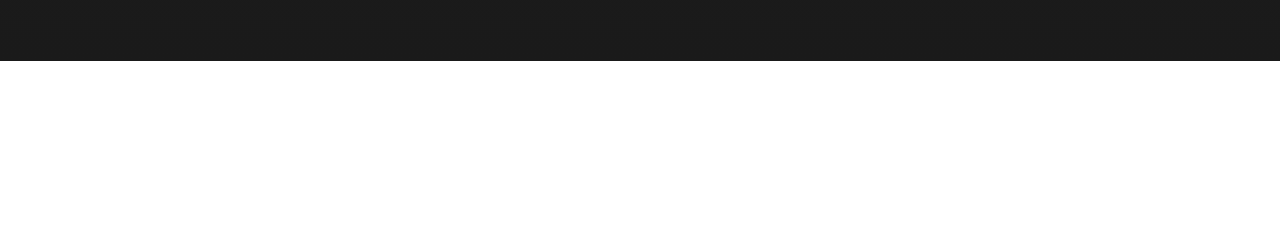
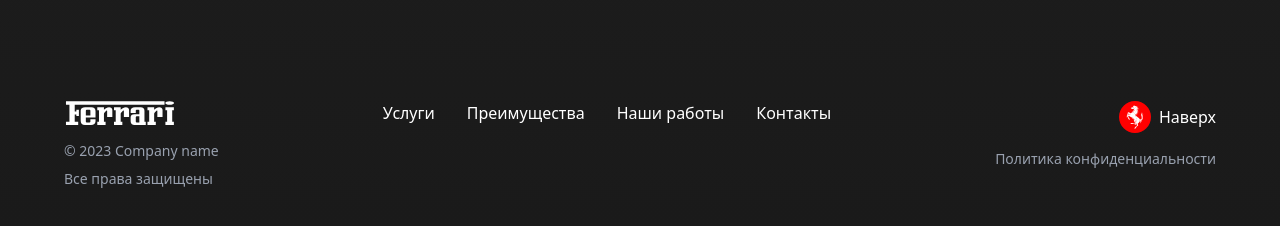
Before and after one commit to shohruxreimboyev4-ctrl/avto-f812, a website: page index.html in a window 1280 px wide. Shown: the part 3155-3381 px from the top of the page. Before the commit the page ends 3216 px from the top, so only its background shows below. Drawn offline with Linux system fonts and the light colour scheme.

Commit message:
footer done!

```diff
--- a/index.html
+++ b/index.html
@@ -468,9 +468,7 @@
 
       <section class="text-white py-16 px-4">
         <div class="max-w-6xl mx-auto">
-          <h2 class="text-3xl sm:text-4xl font-bold mb-8">
-            НАШИ РАБОТЫ
-          </h2>
+          <h2 class="text-3xl sm:text-4xl font-bold mb-8">НАШИ РАБОТЫ</h2>
 
           <div class="grid grid-cols-1 md:grid-cols-3 gap-8">
             <div class="group overflow-hidden rounded-lg shadow-lg">
@@ -572,11 +570,9 @@
         </div>
       </section>
 
-      <section class=" text-white py-16 px-4">
+      <section class="text-white py-16 px-4">
         <div class="max-w-6xl mx-auto">
-          <h2 class="text-3xl sm:text-4xl font-bold mb-8 ">
-            СПИСОК МОДЕЛЕЙ
-          </h2>
+          <h2 class="text-3xl sm:text-4xl font-bold mb-8">СПИСОК МОДЕЛЕЙ</h2>
 
           <div
             class="grid grid-cols-1 sm:grid-cols-2 lg:grid-cols-4 gap-6 mb-10"
@@ -686,6 +682,100 @@
           </div>
         </div>
       </section>
+
+      <footer class="text-white py-10 px-4">
+        <div class="max-w-6xl mx-auto">
+          <div class="hidden md:flex justify-between items-start">
+            <div>
+              <img
+                src="./img/footer-logo.svg"
+                alt="Ferrari logo"
+                class="w-28 mb-4"
+              />
+              <p class="text-sm text-gray-400 mb-2">© 2023 Company name</p>
+              <p class="text-sm text-gray-400">Все права защищены</p>
+            </div>
+
+            <nav class="flex space-x-8">
+              <a href="#" class="hover:text-red-400 transition-colors"
+                >Услуги</a
+              >
+              <a href="#" class="hover:text-red-400 transition-colors"
+                >Преимущества</a
+              >
+              <a href="#" class="hover:text-red-400 transition-colors"
+                >Наши работы</a
+              >
+              <a href="#" class="hover:text-red-400 transition-colors"
+                >Контакты</a
+              >
+            </nav>
+
+            <div class="flex flex-col items-end space-y-4">
+              <button
+                class="flex items-center gap-2 hover:text-red-400 transition-colors cursor-pointer"
+              >
+                <img
+                  src="./img/next 1.svg"
+                  alt="Back to top"
+                  class="w-8 h-8"
+                />
+                <span>Наверх</span>
+              </button>
+              <a
+                href="#"
+                class="text-sm text-gray-400 hover:text-red-400 transition-colors"
+                >Политика конфиденциальности</a
+              >
+            </div>
+          </div>
+
+          <div class="md:hidden space-y-6">
+            <div>
+              <img
+                src="./img/footer-logo.svg"
+                alt="Ferrari logo"
+                class="w-28 mb-4"
+              />
+              <p class="text-sm text-gray-400 mb-2">© 2023 Company name</p>
+              <p class="text-sm text-gray-400">Все права защищены</p>
+            </div>
+
+            <nav class="space-y-4">
+              <a href="#" class="block hover:text-red-400 transition-colors"
+                >Услуги</a
+              >
+              <a href="#" class="block hover:text-red-400 transition-colors"
+                >Преимущества</a
+              >
+              <a href="#" class="block hover:text-red-400 transition-colors"
+                >Наши работы</a
+              >
+              <a href="#" class="block hover:text-red-400 transition-colors"
+                >Контакты</a
+              >
+            </nav>
+
+            <div class="flex justify-between items-center">
+              <a
+                href="#"
+                class="text-sm text-gray-400 hover:text-red-400 transition-colors"
+                >Политика конфиденциальности</a
+              >
+              <button
+                class="flex items-center gap-2 hover:text-red-400 transition-colors cursor-pointer"
+              >
+                <img
+                  src="./img/next 1.svg"
+                  alt="Back to top"
+                  class="w-8 h-8"
+                />
+                <span>Наверх</span>
+              </button>
+            </div>
+          </div>
+        </div>
+      </footer>
     </main>
 
     <script>
```
Also changed, not shown: img/footer-logo.svg (added), img/next 1.svg (added), src/output.css.
